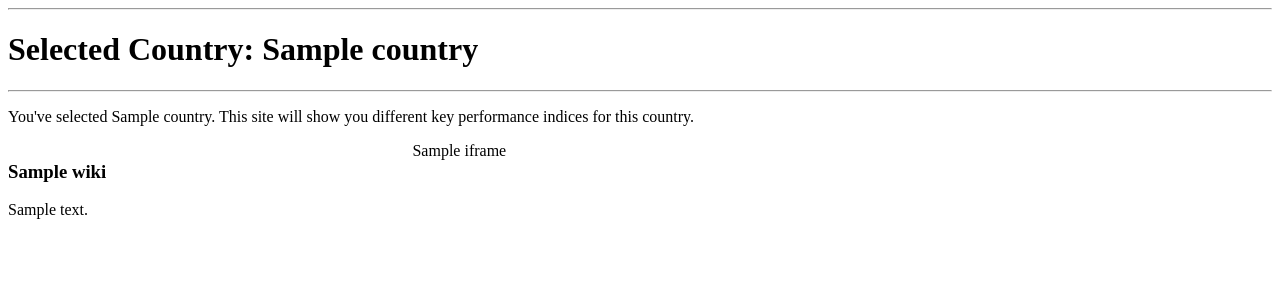
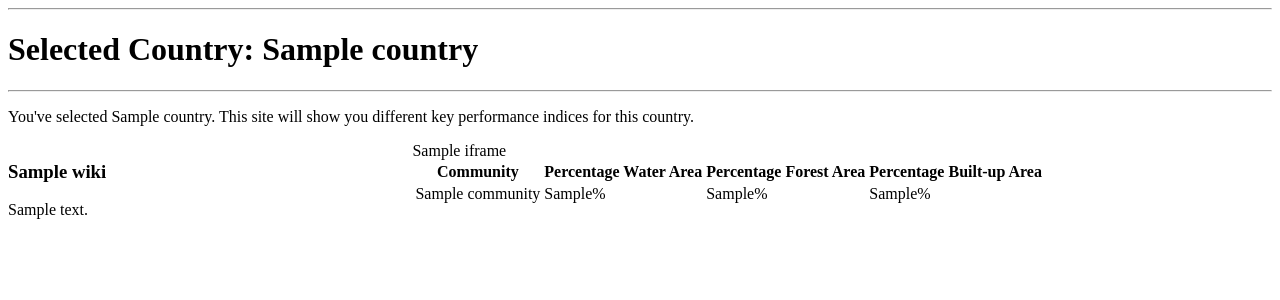
Before and after one commit to looopic/DSProject, a Flask app: template templates/country.html in a window 1280 px wide. Shown: the part 63-363 px from the top of the page. Run offline with Flask 3, Linux system fonts and the light colour scheme; the template is opened without the code that fills it: most values are stand-ins (such as "Sample title", 1, 10 or a date in 2020); some libraries are stand-ins or nearby versions.

Commit message:
Added Table with Areas

```diff
--- a/app.py
+++ b/app.py
@@ -19,9 +19,9 @@ def get_db_connection():
 #creates map of country
 def get_map(gdf,water,forest,building):
     centroid = gdf.to_crs(epsg='4326').unary_union.centroid
-    m = folium.Map(location=[centroid.y, centroid.x], zoom_start=6)
+    m = folium.Map(location=[centroid.y, centroid.x], zoom_start=6, tiles="cartodb positron")
 
-    folium.GeoJson(gdf.to_crs(epsg='4326'),overlay=False,style_function=lambda feature:{
+    folium.GeoJson(gdf.to_crs(epsg='4326'), name="Communities",style_function=lambda feature:{
         "fill": False,
         "color": "black",
         "weight":1
@@ -31,7 +31,7 @@ def get_map(gdf,water,forest,building):
         "stroke": False,
         "fillOpacity": "0.8"
     },).add_to(m)
-    folium.GeoJson(forest,name="Forest",style_function=lambda feature:{
+    folium.GeoJson(forest,name="Forest",show=False,style_function=lambda feature:{
         "color": "#228a3b",
         "stroke": False,
         "fillOpacity": "0.8"
@@ -57,7 +57,7 @@ def get_wiki(country):
 def index():
     countries=refresh()
     if request.method == 'POST':
-        return get_amenity()
+        return get_country()
     return render_template('index.html', countries=countries)
 
 #refresh function: selects all countries
@@ -72,19 +72,20 @@ def refresh():
     return entries
 
 #Display of country's details
-@app.route('/amenity', methods=['GET','POST'])
-def get_amenity():
-    selected_amenity = request.form['country']
-    selected_amenity =selected_amenity[1:-1].split(',')
-    query_st="SELECT * FROM planet_osm_polygon WHERE admin_level='8' AND ST_CONTAINS((SELECT way FROM planet_osm_polygon WHERE osm_id=\'"+selected_amenity[0]+'\'),way) ORDER BY name;'
+@app.route('/country', methods=['GET','POST'])
+def get_country():
+    selected_country = request.form['country']
+    selected_country =selected_country[1:-1].split(',')
+    query_st="SELECT * FROM planet_osm_polygon WHERE admin_level='8' AND ST_CONTAINS((SELECT way FROM planet_osm_polygon WHERE osm_id=\'"+selected_country[0]+'\'),way) ORDER BY name;'
     conn = get_db_connection()
     gdf=gpd.GeoDataFrame.from_postgis(query_st,conn,geom_col='way',index_col='osm_id')
     water_gdf=gpd.GeoDataFrame.from_postgis("SELECT * FROM water;",conn,geom_col='geom',index_col='osm_id')
     forest_gdf=gpd.GeoDataFrame.from_postgis("SELECT * FROM forest;",conn,geom_col='geom',index_col='osm_id')
     building_gdf=gpd.GeoDataFrame.from_postgis("SELECT * FROM building;",conn,geom_col='geom',index_col='osm_id')
+    community_gdf=gpd.GeoDataFrame.from_postgis("SELECT *, ST_Area(way)/1000000 AS area, water_area/(ST_Area(way)/1000000)*100 as per_water,forest_area/(ST_Area(way)/1000000)*100 as per_forest,building_area/(ST_Area(way)/1000000)*100 as per_building  FROM communities;",conn,geom_col="way",index_col="osm_id").to_dict("records")
     conn.close()
 
-    return render_template('country.html', country=selected_amenity, iframe=get_map(gdf,water_gdf,forest_gdf,building_gdf), wiki=get_wiki(selected_amenity[38]))
+    return render_template('country.html', country=selected_country, iframe=get_map(gdf,water_gdf,forest_gdf,building_gdf), wiki=get_wiki(selected_country[38]),communities=community_gdf)
 
 if __name__ == '__main__':
     app.run()
--- a/templates/country.html
+++ b/templates/country.html
@@ -15,4 +15,22 @@
         </div>
 
     </div>
+    <div>
+        <table>
+            <tr>
+                <th>Community</th>
+                <th>Percentage Water Area</th>
+                <th>Percentage Forest Area</th>
+                <th>Percentage Built-up Area</th>
+            </tr>
+            {% for community in communities %}
+            <tr>
+                <td>{{ community['name'] }}</td>
+                <td>{{ community['per_water'] }}%</td>
+                <td>{{ community['per_forest'] }}%</td>
+                <td>{{ community['per_building'] }}%</td>
+            </tr>
+            {% endfor %}
+        </table>
+    </div>
 {% endblock %}
--- a/templates/index.html
+++ b/templates/index.html
@@ -3,7 +3,7 @@
 {% block content %}
     <div class="drop_down">
         <h1>{% block title %} Countries {% endblock %}</h1>
-        <form method="post" action="/amenity">
+        <form method="post" action="/country">
             <label for="country">Choose an country:</label>
             <select name="country" id="country">
                 {% for country in countries %}
```
